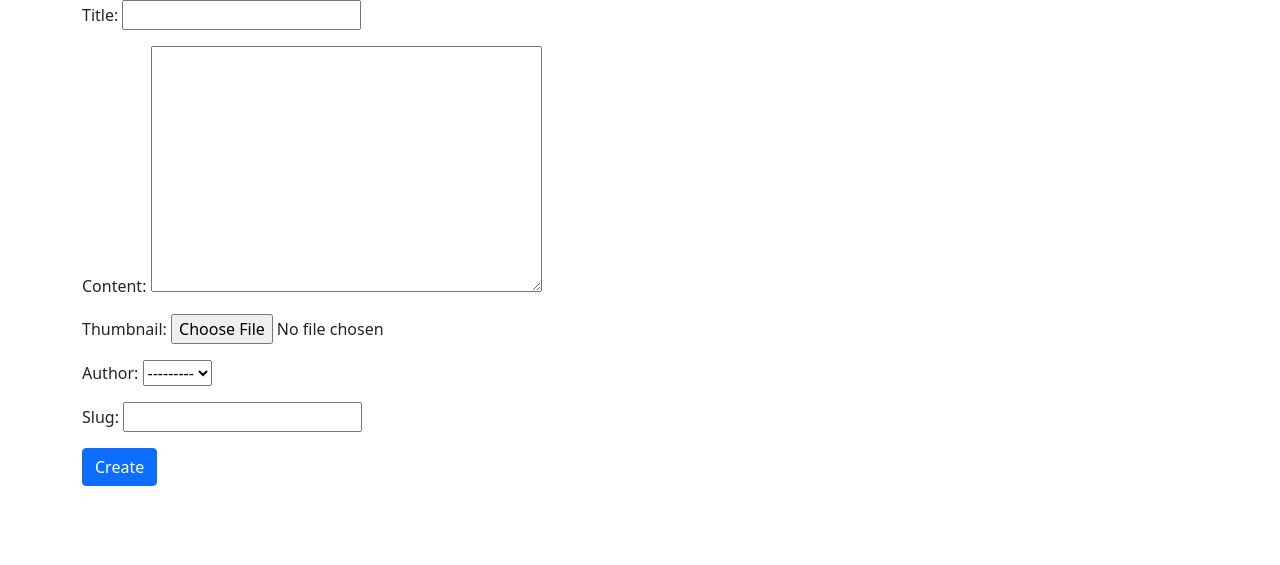
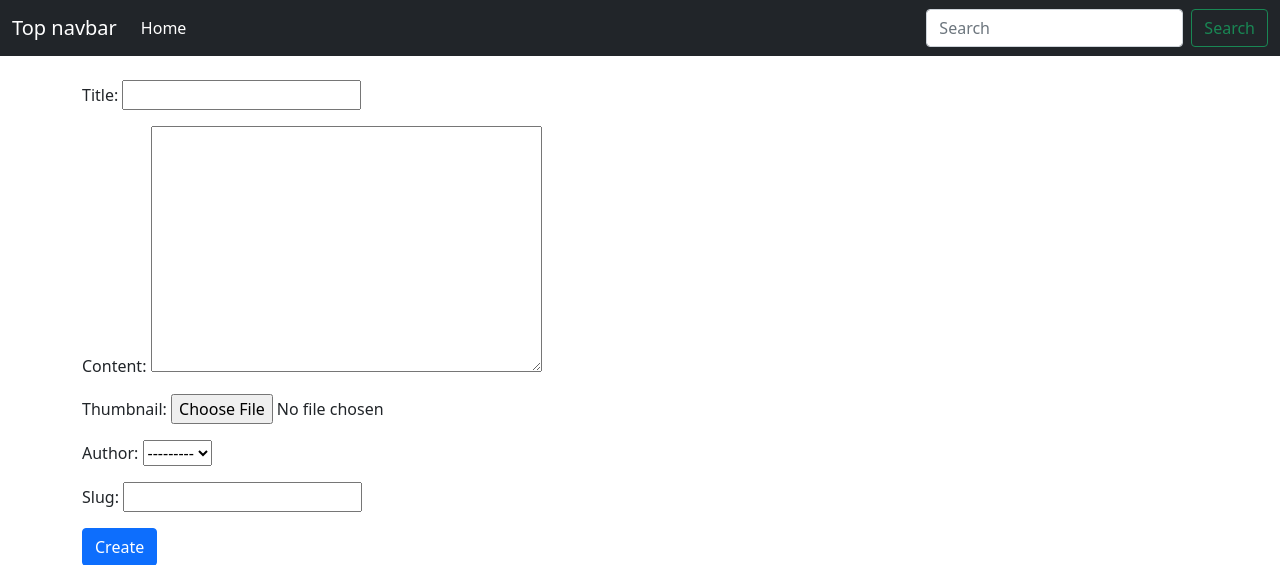
Before and after one commit to Techinek/blog, a Django app: page /create/ in a window 1280 px wide. Shown: the top 565 px of the page. Run offline with Django 3.2, Linux system fonts and the light colour scheme.

Commit message:
Add stylings to templates

```diff
--- a/src/posts/models.py
+++ b/src/posts/models.py
@@ -1,5 +1,6 @@
 from django.contrib.auth.models import AbstractUser
 from django.db import models
+from django.urls import reverse
 
 
 class User(AbstractUser):
@@ -22,6 +23,11 @@ class Post(models.Model):
 
     def __str__(self):
         return self.title
+
+    def get_absolute_url(self):
+        return reverse('detail', kwargs={
+            'slug': self.slug
+        })
 
 
 class Comment(models.Model):
--- a/src/templates/base.html
+++ b/src/templates/base.html
@@ -11,6 +11,25 @@
     <title>Blog</title>
   </head>
   <body>
+  <nav class="navbar navbar-expand-md navbar-dark bg-dark mb-4">
+  <div class="container-fluid">
+    <a class="navbar-brand" href="#">Top navbar</a>
+    <button class="navbar-toggler" type="button" data-bs-toggle="collapse" data-bs-target="#navbarCollapse" aria-controls="navbarCollapse" aria-expanded="false" aria-label="Toggle navigation">
+      <span class="navbar-toggler-icon"></span>
+    </button>
+    <div class="collapse navbar-collapse" id="navbarCollapse">
+      <ul class="navbar-nav me-auto mb-2 mb-md-0">
+        <li class="nav-item">
+          <a class="nav-link active" aria-current="page" href="{% url 'list' %}">Home</a>
+        </li>
+      </ul>
+      <form class="d-flex">
+        <input class="form-control me-2" type="search" placeholder="Search" aria-label="Search">
+        <button class="btn btn-outline-success" type="submit">Search</button>
+      </form>
+    </div>
+  </div>
+</nav>
     {% block content %}
     {% endblock content %}
 
```
Also changed, not shown: src/templates/posts/post_list.html (+21 -5 lines).
